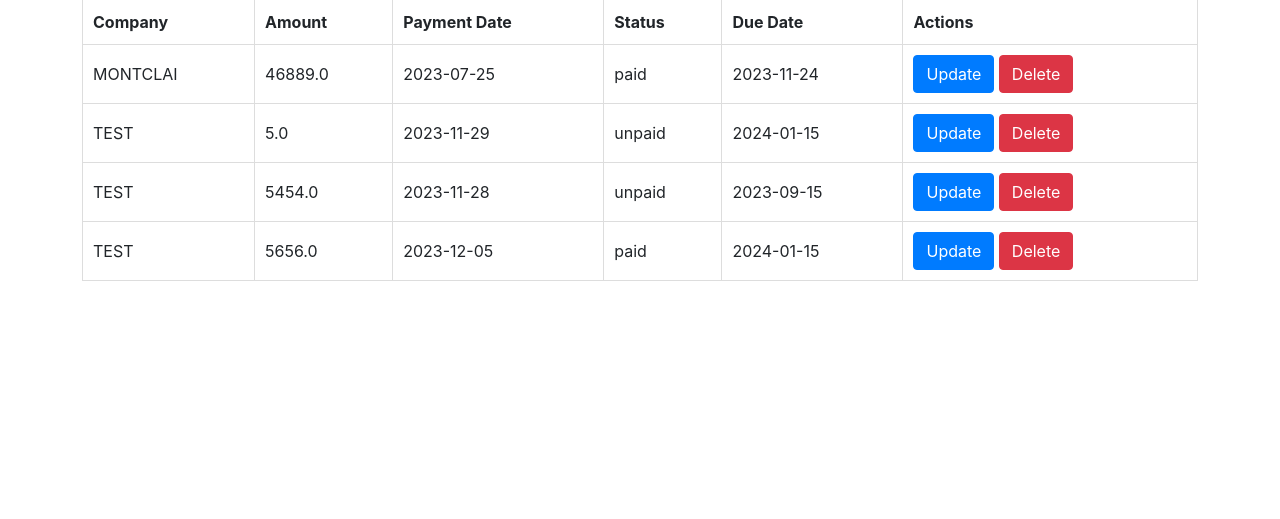
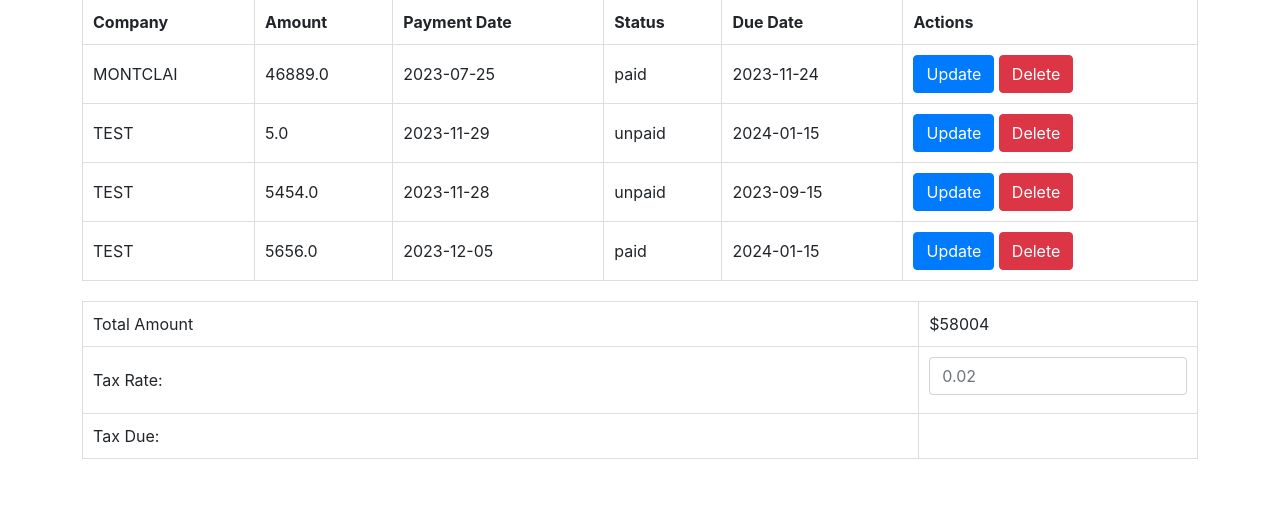
Before and after one commit to noriegamonsc1/1.ProjectDBaseSystemsFall2023, a Flask app: page / in a window 1280 px wide. Shown: the part 801-1320 px from the top of the page. Before the commit the page ends 1082 px from the top, so only its background shows below. Run offline with Flask 3, Linux system fonts and the light colour scheme; data comes from the database, SQL or seed files in the repository; some libraries are stand-ins or nearby versions.

Commit message:
Added tax calculator table

```diff
--- a/static/script.js
+++ b/static/script.js
@@ -90,7 +90,7 @@ function updateTable(tableData) {
     tableData.forEach((row) => {
         tableContent += `<tr>
                             <td>${row._company}</td>
-                            <td>${row.amount}</td>
+                            <td name='record-amount'>${row.amount}</td>
                             <td>${formatDate(row.payment_date)}</td>
                             <td>${row.status}</td>
                             <td>${formatDate(row.due_date)}</td>
@@ -101,6 +101,8 @@ function updateTable(tableData) {
                         </tr>`;
     });
     tableBody.innerHTML = tableContent;
+
+    updateTaxTable();
 }
 
 function formatDate(dateStr) {
@@ -112,6 +114,43 @@ function formatDate(dateStr) {
     }
 }
 
+function updateTaxTable() {
+    // 1. Update total amount
+    let elements = document.getElementsByName('record-amount');
+
+    if (elements.length === 0) {
+        // Hide tax table if there are no records
+        document.getElementById("taxContainer").style.display = 'none';
+    }
+    else {
+        // Calculate total amount
+        let sum = 0;
+        for (const e of elements) {
+            sum += parseFloat(e.textContent);
+        }
+        document.getElementById("totalAmount").innerHTML = "$" + sum;
+
+        // Show tax table
+        document.getElementById("taxContainer").style.display = 'block';
+    }
+
+    calculateTaxDue();
+
+}
+
+function calculateTaxDue() {
+    let totalAmount = parseFloat(document.getElementById("totalAmount").innerHTML.replace("$",""));
+    let taxRate = parseFloat(document.getElementById("taxRate").value);
+
+    // console.log("TOTAL AMOUNT: ", totalAmount)
+    // console.log("TAX Rate: ", taxRate)
+
+    if (!isNaN(totalAmount) && !isNaN(taxRate)) {
+        let taxAmount = totalAmount * taxRate;
+        taxAmount = (Math.round(taxAmount * 100) / 100).toFixed(2); // Round to two decimals
+        document.getElementById("taxDue").innerHTML = "$" + taxAmount;
+    }
+}
 
 
 // Event listener for DOMContentLoaded
@@ -121,5 +160,7 @@ document.addEventListener('DOMContentLoaded', function () {
     populateDueDateDropdown('filterDueDate');
     populateDueDateDropdown('updateDueDate');
 
+    updateTaxTable();
+
     // Add more event listeners if needed
 });
--- a/templates/index.html
+++ b/templates/index.html
@@ -58,7 +58,7 @@
                 {% for record in records %}
                 <tr>
                     <td>{{ record.company }}</td>
-                    <td>{{ record.amount }}</td>
+                    <td name="record-amount">{{ record.amount }}</td>
                     <td>{{ record.payment_date.strftime('%Y-%m-%d') if record.payment_date else 'N/A' }}</td>
                     <td>{{ record.status }}</td>
                     <td>{{ record.due_date.strftime('%Y-%m-%d') }}</td>
@@ -70,6 +70,23 @@
                 {% endfor %}
             </tbody>
         </table>
+
+        <div id="taxContainer">
+            <table id="taxTable">
+                <tr>
+                    <td width="75%">Total Amount</td>
+                    <td id="totalAmount"></td>
+                </tr>
+                <tr>
+                    <td width="75%">Tax Rate:</td>
+                    <td><input type="number" class="form-control mb-2" id="taxRate" placeholder="0.02" oninput="calculateTaxDue()" required></td>
+                </tr>
+                <tr>
+                    <td width="75%">Tax Due:</td>
+                    <td id="taxDue"></td>
+                </tr>
+            </table>
+        </div>
     </div>
 
     <!-- Update Record Modal -->
```
